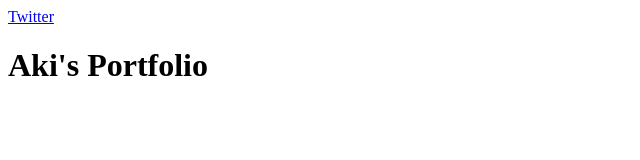
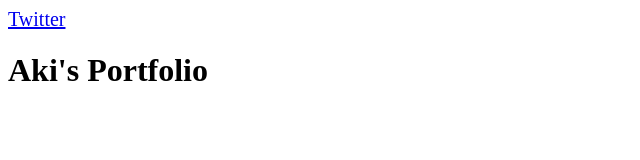
Before and after one commit to Aki-9/Aki-9.github.io, a plain HTML site: page index.html in a window 1280 px wide. Shown: the whole page, without its empty margins (0-640 px from the left). Drawn offline with Linux system fonts and the light colour scheme.

Commit message:
Update stylesheet.css

```diff
--- a/stylesheet.css
+++ b/stylesheet.css
@@ -1 +1,4 @@
 /* あ */
+a{
+font-size:20px;
+}
```
